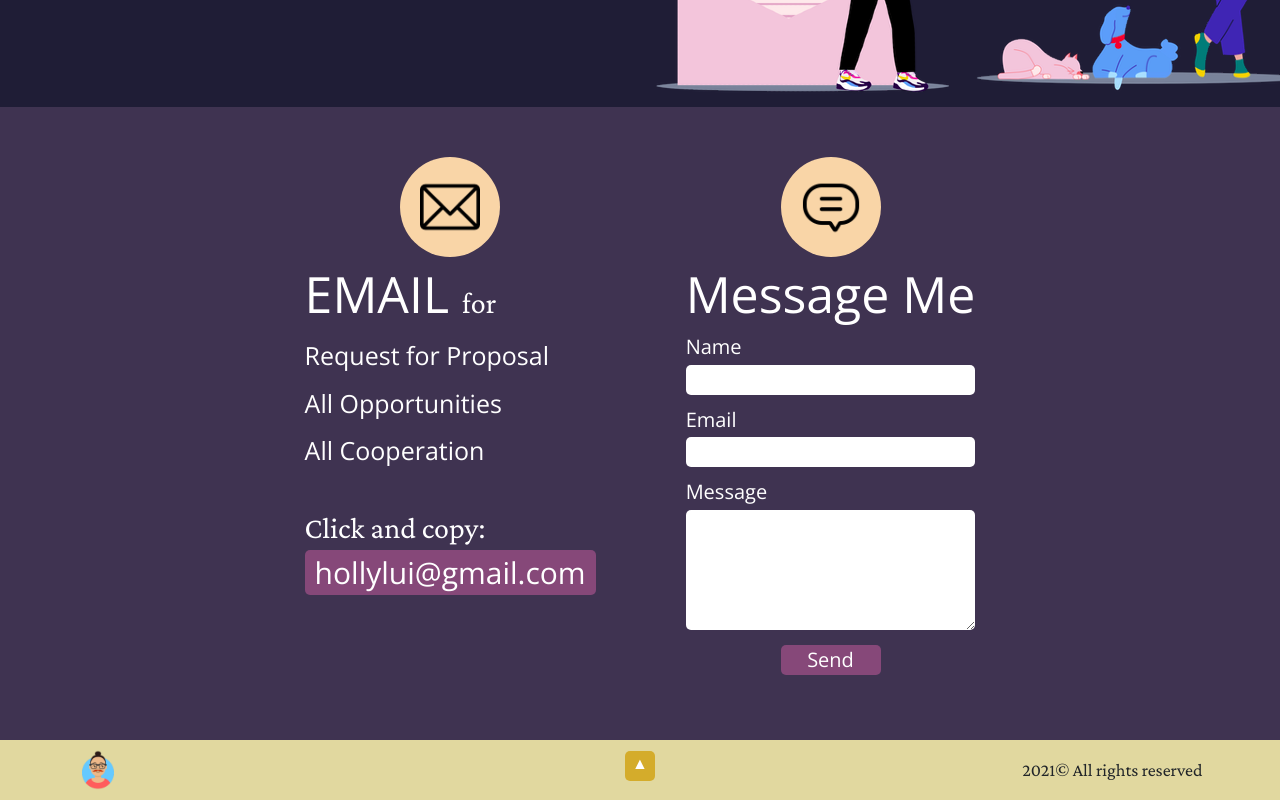
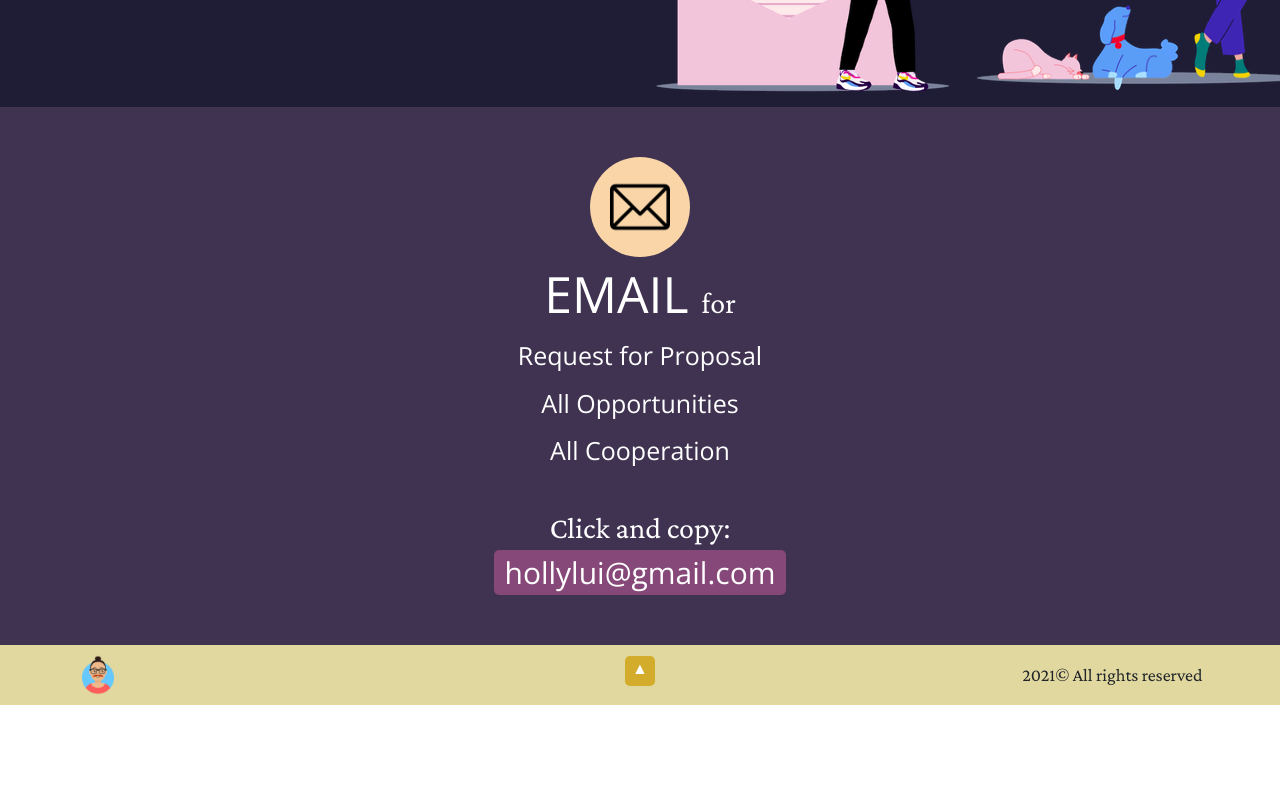
Before and after one commit to hollylui/portfolio, a React (Create React App) app: page /contact in a window 1280 px wide. Shown: the part 543-1343 px from the top of the page. After the commit the page ends 1248 px from the top, so only its background shows below. Built offline with nearby package versions, Linux system fonts and the light colour scheme; no server answers; the HTML template or start-up script is replaced by a standard one.

Commit message:
contact form removed

```diff
--- a/src/assets/sass/contact/_email.scss
+++ b/src/assets/sass/contact/_email.scss
@@ -1,5 +1,6 @@
 // email -----------------------------------
 .email {
+  text-align: center;
   .offer {
     font-size: 2.5rem;
     font-weight: 300;
--- a/src/views/contact/ContactContent.jsx
+++ b/src/views/contact/ContactContent.jsx
@@ -1,11 +1,11 @@
 import ContactEmail from "./ContactEmail";
-import ContactForm from "./ContactForm";
+// import ContactForm from "./ContactForm";
 
 const ContactContent = () => {
   return (
     <div className="contactContent">
       <ContactEmail />
-      <ContactForm />
+      {/* <ContactForm /> */}
     </div>
   );
 };
```
Also changed, not shown: 11 other files (tests, documents, lock files or other folders).
